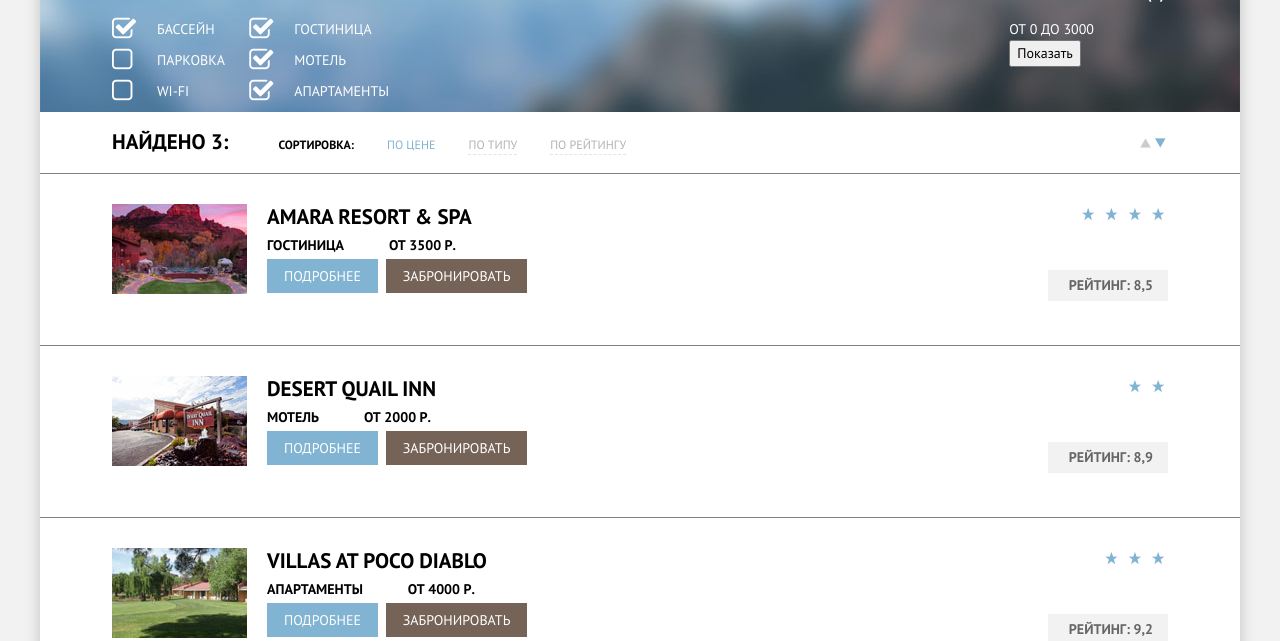
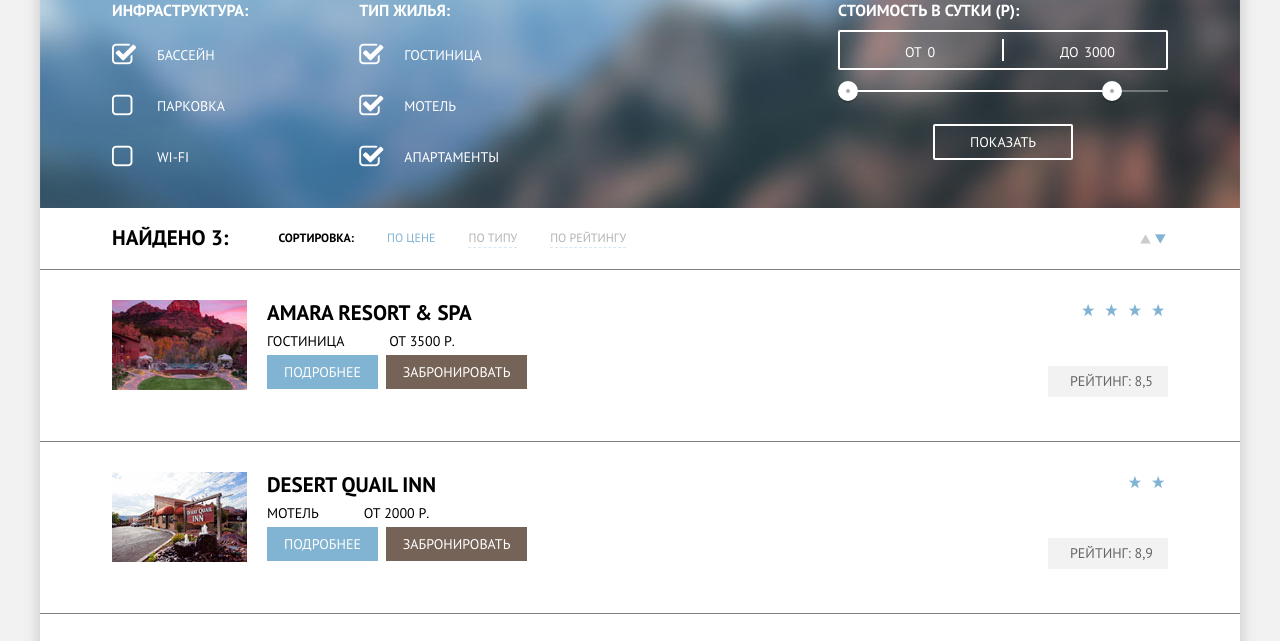
Before and after one commit to balu1988/229384-sedona, a plain HTML site: page catalog.html in a window 1280 px wide. Shown: the part 86-727 px from the top of the page. Drawn offline with Linux system fonts and the light colour scheme; files whose address does not match are found by name.

Commit message:
После 6ого раздела. Правки №2

```diff
--- a/catalog.html
+++ b/catalog.html
@@ -29,40 +29,52 @@
           <form class="catalog-form clearfix" action="#" method="get">
 
             <div class="search-type to-left">
-              <p>Инфраструктура:</p>
-
+              <div class="search-type-title">Инфраструктура:</div>
+              <div class="search-type-option">
                 <input id="pool" type="checkbox" name="option" checked>
                 <label for="pool">Бассейн</label>
-
+              </div>
+              <div class="search-type-option">
                 <input id="parking" type="checkbox" name="option">
                 <label for="parking">Парковка</label>
-
+              </div>
+              <div class="search-type-option">
                 <input id="wifi" type="checkbox" name="option">
                 <label for="wifi">Wi-Fi</label>
+              </div>
             </div>
 
 
             <div class="search-type to-left">
-              <p>Тип жилья:</p>
-
+              <div class="search-type-title">Тип жилья:</div>
+              <div class="search-type-option">
                 <input id="hotel" type="checkbox" name="option" checked>
                 <label for="hotel">Гостиница</label>
-
+              </div>
+              <div class="search-type-option">
                 <input id="motel" type="checkbox" name="option" checked>
                 <label for="motel">Мотель</label>
-
+              </div>
+              <div class="search-type-option">
                 <input id="apartment" type="checkbox" name="option" checked>
                 <label for="apartment">Апартаменты</label>
-
+              </div>
             </div>
 
-            <div class="catalog-price to-right">
-               <!--Разберем в 6 разделе этот блок-->
-              <p>Стоимость в сутки (Р):</p>
-                От 0
-                До 3000
-              <div class="slider"><!--?--></div>
-              <button class="btn-search">Показать</button>
+            <div class="filter-range to-right">
+              <div class="filter-range-title">Стоимость в сутки (р):</div>
+              <div class="price-controls">
+                <label class="min-price">от <input type="text" name="min-price" value="0"></label>
+                <label class="max-price">до <input type="text" name="max-price" value="3000"></label>
+              </div>
+              <div class="range-controls">
+                <div class="scale">
+                  <div class="bar"></div>
+                </div>
+                <div class="range-toggle range-toggle-min"></div>
+                <div class="range-toggle range-toggle-max"></div>
+              </div>
+              <button class="btn-transparent" type="submit">Показать</button>
             </div>
 
            </form>
--- a/css/style.css
+++ b/css/style.css
@@ -88,7 +88,7 @@ img {
   display: block;
 }
 
-/* Index */
+/* Index.html */
 
 .main-header a {
   font-weight: bold;
@@ -244,6 +244,17 @@ h1, h2 {
   text-align: center;
 }
 
+.index-find h2 {
+  padding-top: 30px;
+  padding-bottom: 10px;
+  line-height: 24px;
+}
+
+.index-find p {
+  line-height: 24px;
+  padding-bottom: 40px;
+}
+
 .btn {
   color: #ffffff;
   font-size: 21px;
@@ -261,7 +272,7 @@ h1, h2 {
 
 .map-container {
   position: relative;
-  min-height: 430px;
+  min-height: 530px;
 }
 
 .index-form {
@@ -272,6 +283,32 @@ h1, h2 {
   padding: 50px;
   box-sizing: border-box;
   box-shadow: 0px 7px 15px 0px rgba(0, 1, 1, 0.15);
+  font-weight: bold;
+}
+
+.index-form label {
+  margin-right: 15px;
+}
+
+.form-arrive-date,
+.form-leave-date,
+.form-people {
+  padding-bottom: 30px;
+}
+
+.form-people {
+  font-size: 0;
+}
+
+.form-people div {
+  display: inline-block;
+  vertical-align: middle;
+  font-size: 14px;
+  line-height: 26px;
+}
+
+.form-people div:first-child {
+  margin-right: 50px;
 }
 
 .index-search-form input {
@@ -288,6 +325,13 @@ h1, h2 {
   background-color: #ebebeb;
 }
 
+#arrive, #leave {
+  width: 280px;
+}
+
+#child, #adult {
+  width: 80px;
+}
 
 .index-search-form .btn-submit {
   background: #81b3d2;
@@ -396,7 +440,7 @@ h1, h2 {
   background-position: -5px -103px;
 }
 
-/* Catalog */
+/* Catalog.html */
 
 .wrapper-catalog {
   width: 1056px;
@@ -409,14 +453,23 @@ h1, h2 {
 .catalog-search {
   background: #7f9ebd url("../img/catalog-background.jpg") no-repeat;
   color: #ffffff;
+  padding: 30px 0;
 }
 
 .search-type {
-  width: 13%;
+  min-width: 13%;
 }
 
-section p {
-  font-weight: bold;
+.search-type:first-child {
+  margin-right: 110px;
+}
+
+.search-type-option {
+  padding: 5px 0;
+}
+
+.search-type-option:last-child {
+  padding-bottom: 0;
 }
 
 input[type="checkbox"] {
@@ -459,7 +512,6 @@ input[type="checkbox"]:checked:disabled {
 /* фильтр */
 
 .catalog-filter {
-
   border-bottom: 1px solid grey;
 }
 
@@ -481,6 +533,7 @@ input[type="checkbox"]:checked:disabled {
 .filter-options-sort a,
 .sort-up-down a {
   display: inline-block;
+  vertical-align: middle;
 }
 
 .filter-options h2 {
@@ -650,3 +703,141 @@ input[type="checkbox"]:checked:disabled {
   color: #666666;
   padding: 5px 15px;
 }
+
+/*Фильтр с ползунками в каталоге из демо*/
+
+.filter-range {
+  width: 330px;
+  color: #ffffff;
+  text-transform: uppercase;
+}
+
+.filter-range-title,
+.search-type-title {
+  margin-bottom: 9px;
+
+  font-weight: 600;
+  font-size: 16px;
+  line-height: 21px;
+}
+
+.price-controls {
+  position: relative;
+
+  height: 36px;
+  margin-bottom: 20px;
+
+  font-size: 0;
+
+  border: 2px solid #ffffff;
+  border-radius: 2px;
+}
+
+.price-controls::after {
+  content: "";
+  position: absolute;
+  top: 50%;
+  left: 50%;
+
+  width: 2px;
+  height: 22px;
+
+  background: #ffffff;
+  transform: translate(-50%, -50%);
+}
+
+.price-controls label {
+  display: inline-block;
+
+  font-size: 14px;
+  line-height: 38px;
+  vertical-align: top;
+
+  cursor: pointer;
+}
+
+.price-controls .min-price,
+.price-controls .max-price {
+  width: 90px;
+  padding-left: 65px;
+}
+
+.price-controls input {
+  width: 50px;
+  margin: 0;
+
+  color: inherit;
+  font: inherit;
+
+  background: none;
+  border: none;
+  outline: none;
+}
+
+.range-controls {
+  position: relative;
+
+  margin-bottom: 32px;
+}
+
+.range-controls .scale {
+  height: 2px;
+
+  background: rgba(255, 255, 255, 0.3);
+}
+
+.range-controls .bar {
+  width: 80%;
+  height: 2px;
+
+  background: #ffffff;
+}
+
+.range-toggle {
+  position: absolute;
+  top: -9px;
+
+  width: 4px;
+  height: 4px;
+
+  background: #ababab;
+  border: 8px solid #ffffff;
+  border-radius: 50%;
+  box-shadow: 0 2px 1px 0 rgba(0, 1, 1, 0.2);
+  cursor: pointer;
+}
+
+.range-toggle:hover {
+  background: #1c4f80;
+}
+
+.range-toggle-min {
+  left: 0;
+}
+
+.range-toggle-max {
+  left: 80%;
+}
+
+.btn-transparent {
+  display: block;
+  margin: 0 auto;
+  padding: 6px 35px;
+
+  font-size: 14px;
+  line-height: 20px;
+  color: #ffffff;
+  text-transform: uppercase;
+
+  background: transparent;
+  border: 2px solid #ffffff;
+  border-radius: 2px;
+  outline: none;
+  cursor: pointer;
+}
+
+.btn-transparent:hover {
+  color: #000000;
+
+  background: #ffffff;
+}
```
Also changed, not shown: index.html (+4 -3 lines).
